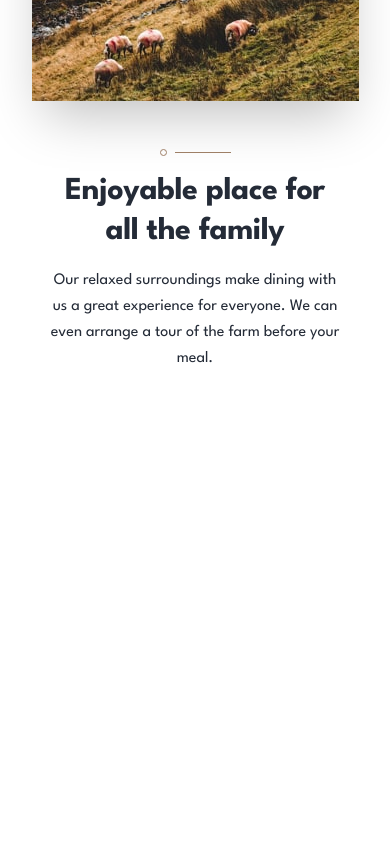
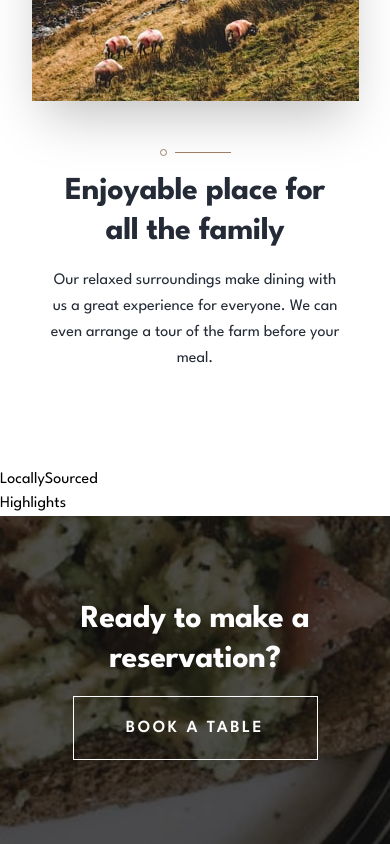
Before and after one commit to Damjan15/Dine, a Next.js app: page / in a window 390 px wide. Shown: the part 993-1837 px from the top of the page. Before the commit the page ends 1461 px from the top, so only its background shows below. Built offline with nearby package versions, Linux system fonts and the light colour scheme.

Commit message:
booking section created, fixed button not centered on mobile devices

```diff
--- a/components/home/Booking.jsx
+++ b/components/home/Booking.jsx
@@ -1,6 +1,12 @@
 const Booking = () => {
   return (
-    <sectopm>Booking</sectopm>
+    <section className="booking-bg">
+      <div className="h-full max-w-7xl mx-auto flex flex-col items-center justify-center text-center space-y-4 px-4 xl:flex-row xl:justify-between">
+        <h2 className="text-[32px] leading-[40px] -tracking-[0.4px] font-bold text-white md:text-[48px] md:leading-[48px] md:-tracking-[0.5px]">Ready to make a reservation?</h2>
+
+        <button className="btn-dark btn-sm">Book a table</button>
+      </div>
+    </section>
   )
 }
 
--- a/components/home/Hero.jsx
+++ b/components/home/Hero.jsx
@@ -18,7 +18,8 @@ const Hero = () => {
               Eat the freshest produce from the comfort of our farmhouse.
             </p>
 
-            <button className="btn-dark btn-sm">Book a table</button>
+
+            <button className="btn-dark btn-sm mx-auto lg:mx-0">Book a table</button>
           </div>
         </div>
       </div>
--- a/components/index.js
+++ b/components/index.js
@@ -4,6 +4,7 @@ import Enjoy from "./home/Enjoy";
 import Card from "./home/Card";
 import Highlights from "./home/Highlights";
 import Highlight from "./home/Highlight";
+import LocallySourced from "./home/LocallySourced";
 import Slides from "./home/Slides";
 import Slide from "./home/Slide";
 import Booking from "./home/Booking";
@@ -23,6 +24,7 @@ export {
     Card,
     Highlights,
     Highlight,
+    LocallySourced,
     Slides,
     Slide,
     Booking,
--- a/pages/index.js
+++ b/pages/index.js
@@ -1,10 +1,13 @@
-import { Enjoy, Hero } from "@/components";
+import { Booking, Enjoy, Hero, Highlights, LocallySourced } from "@/components";
 
 export default function Home() {
   return (
     <>
       <Hero />
       <Enjoy />
+      <LocallySourced />
+      <Highlights />
+      <Booking />
     </>
   )
 }
--- a/styles/globals.css
+++ b/styles/globals.css
@@ -23,4 +23,8 @@
     .btn-sm {
         @apply w-[245px]
     }
+
+    .booking-bg {
+        @apply bg-[url('/images/booking/hero-bg-mobile.jpg')] bg-no-repeat bg-cover h-[328px] md:bg-[url('/images/booking/hero-bg-tablet.jpg')] md:h-[400px] xl:bg-[url('/images/booking/hero-bg-desktop.jpg')] xl:h-[250px];
+    }
 }
```
